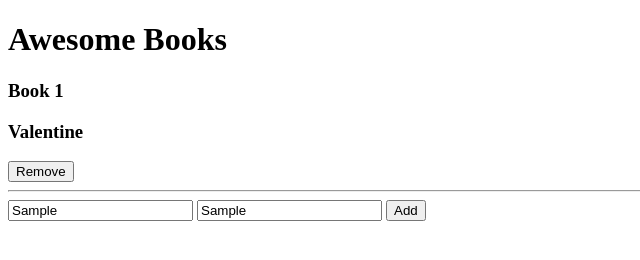
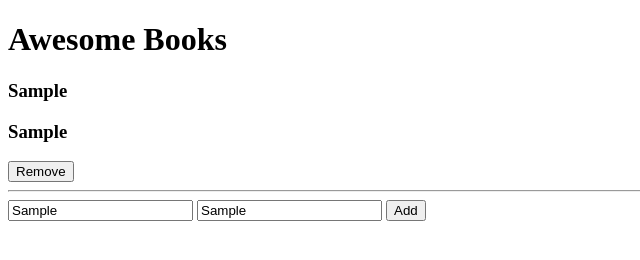
Before and after one commit to V-Blaze/Awesome_Books, a website: page index.html in a window 1280 px wide. Both pictures are taken after typing "Sample", "Sample" into the empty fields and a click on the button "Add". Shown: the full height of the page, 0-640 px from the left. Drawn offline with Linux system fonts and the light colour scheme.

Commit message:
Adds the books into localStorage and shows them on the page

```diff
--- a/index.html
+++ b/index.html
@@ -12,12 +12,7 @@
     </header>
     <main>
         <div class="books">
-            <div>
-                <h3 class="book-title">Book 1</h3>
-                <h3 class="book-author"> Valentine</h3>
-                <button>Remove</button>
-                <hr>
-            </div>
+
         </div>
         <form id="addBook" method="post">
             <input id="addTitle" type="text" placeholder="Title" required>
--- a/script.js
+++ b/script.js
@@ -1,17 +1,39 @@
 const bookCollection = [];
 
-const addTitle = document.querySelector('#addTitle');
-const addAuthor = document.querySelector('#addAuthor');
-const addForm = document.querySelector('#addBook');
+const addTitle = document.querySelector("#addTitle");
+const addAuthor = document.querySelector("#addAuthor");
+const addForm = document.querySelector("#addBook");
+const allBooks = document.querySelector(".books");
 
 let newBook;
+let formData;
+let bookCollectionHtml;
 
-addForm.addEventListener('submit', (event) => {
+addForm.addEventListener("submit", (event) => {
   event.preventDefault();
-    newBook = {
-      title: addTitle.value,
-      author: addAuthor.value,
-  }
+  newBook = {
+    title: addTitle.value,
+    author: addAuthor.value,
+  };
   bookCollection.push(newBook);
+  str = JSON.stringify(bookCollection);
+  localStorage.setItem("storedBookData", str);
   console.log(bookCollection);
+
+  showBooks();
 });
+
+let showBooks = () => {
+  formData = JSON.parse(localStorage.getItem("storedBookData"));
+  allBooks.innerHTML = "";
+  formData.forEach((book) => {
+    bookCollectionHtml = document.createElement("div");
+    bookCollectionHtml.innerHTML = `
+      <h3 class="book-title">${book.title}</h3>
+      <h3 class="book-author">${book.author}</h3>
+      <button>Remove</button>
+      <hr>
+    `;
+    allBooks.appendChild(bookCollectionHtml);
+  });
+};
```
